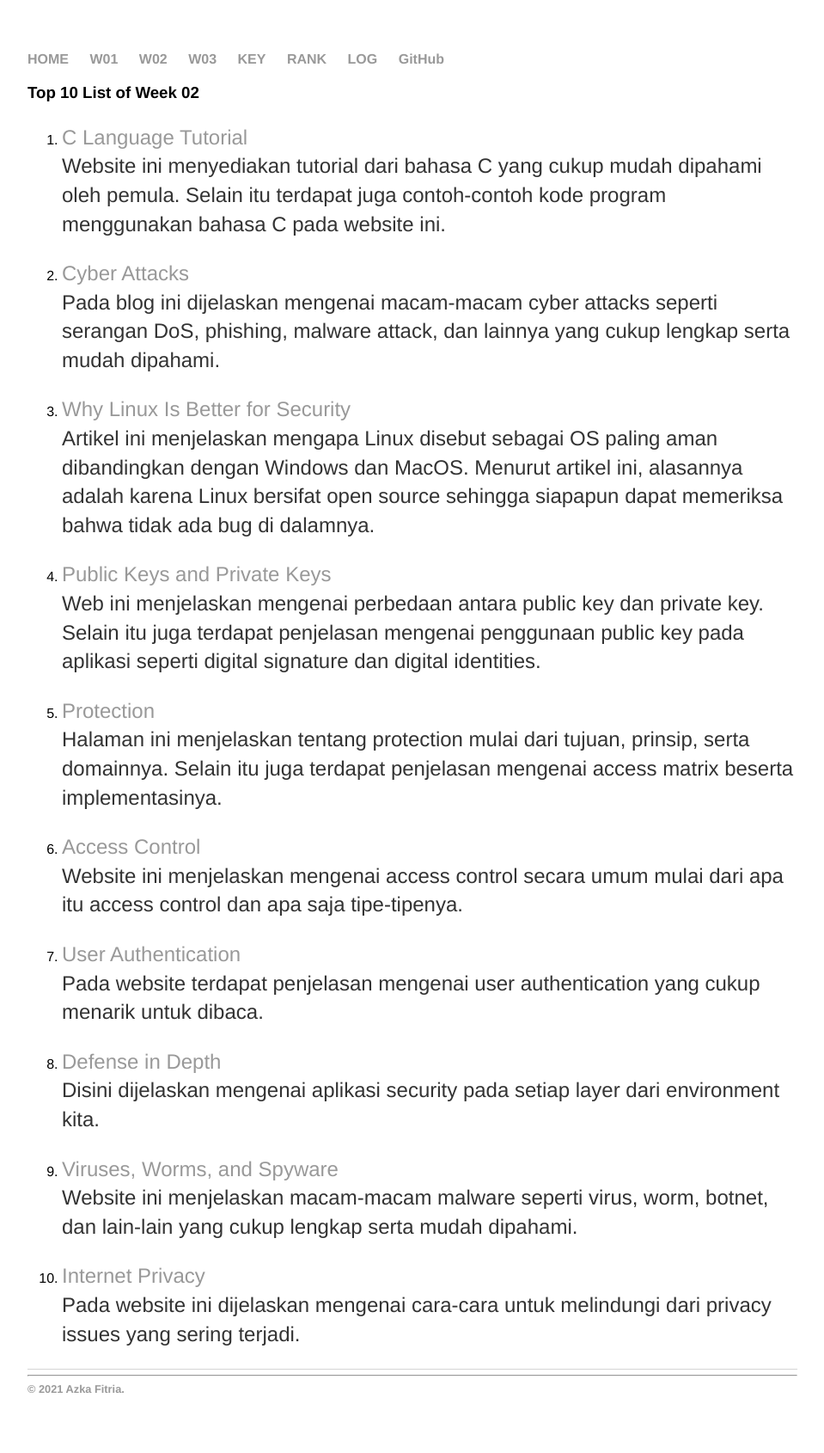
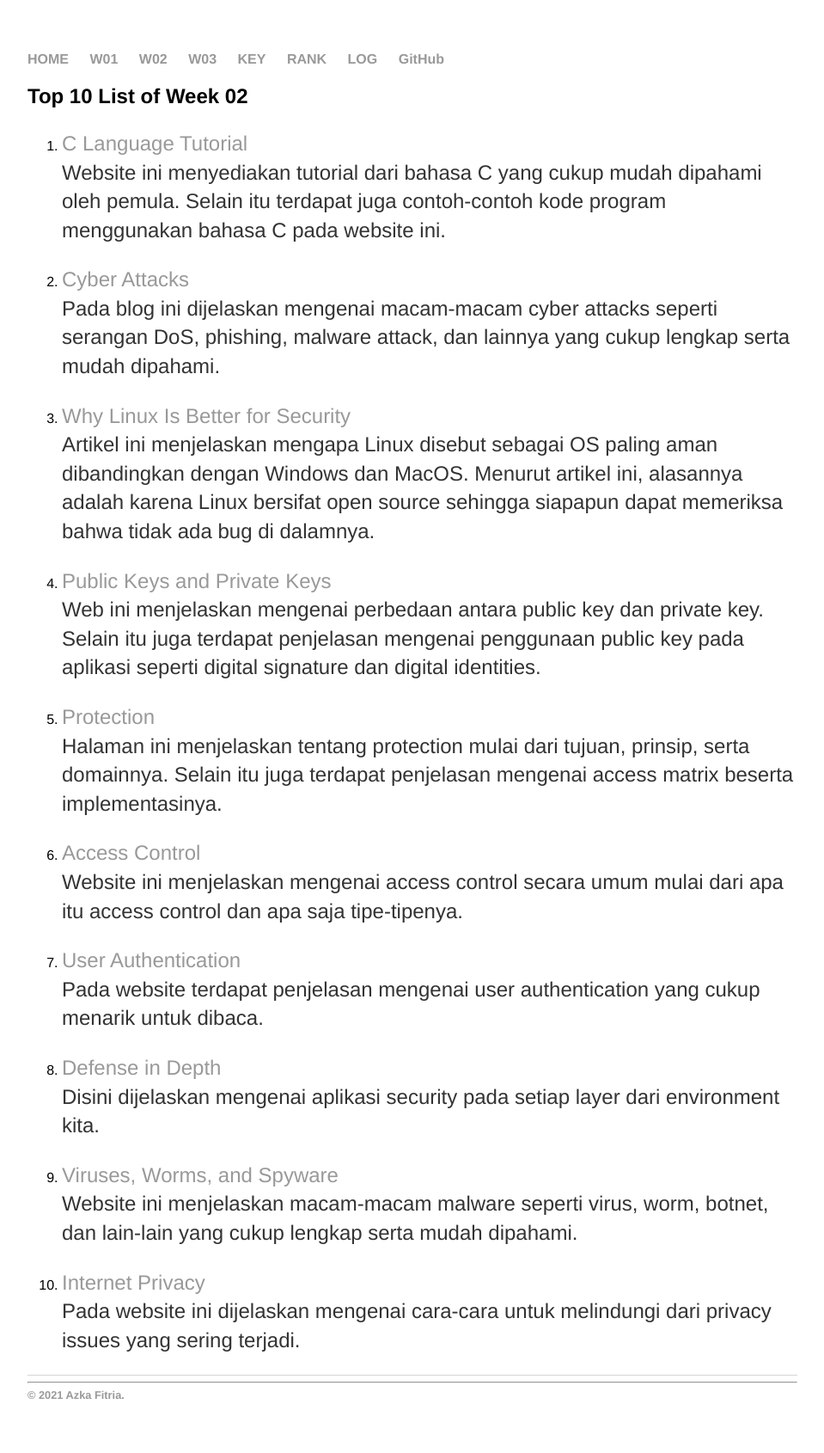
Before and after one commit to azkafitria/os211, a Jekyll site: the page built from W02.md, in a window 1280 px wide. Shown: the whole page at 86% size, without its empty margins (160-1119 px from the left). Built offline with Jekyll 4.4.1, drawn with Linux system fonts in a browser that asks for light colours; our own code applies the rules of GitHub Pages for plain Markdown files.

Commit message:
Update W02.md

```diff
--- a/W02.md
+++ b/W02.md
@@ -2,7 +2,7 @@
 layout: layout
 permalink: /W02/
 ---
-### Top 10 List of Week 02
+## Top 10 List of Week 02
 1. [C Language Tutorial](https://www.programiz.com/c-programming)<br>
   Website ini menyediakan tutorial dari bahasa C yang cukup mudah dipahami oleh pemula. Selain itu terdapat juga contoh-contoh kode program menggunakan bahasa C pada website ini.
 
```
